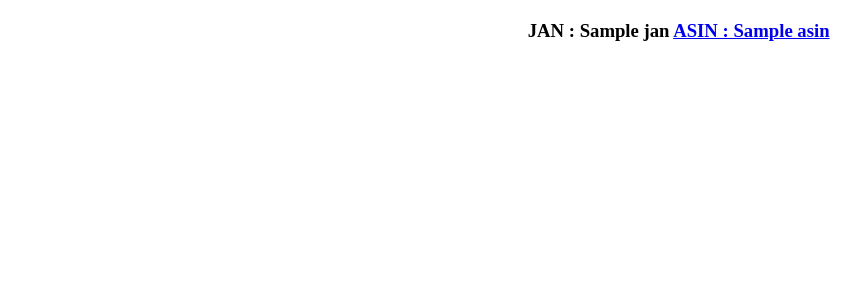
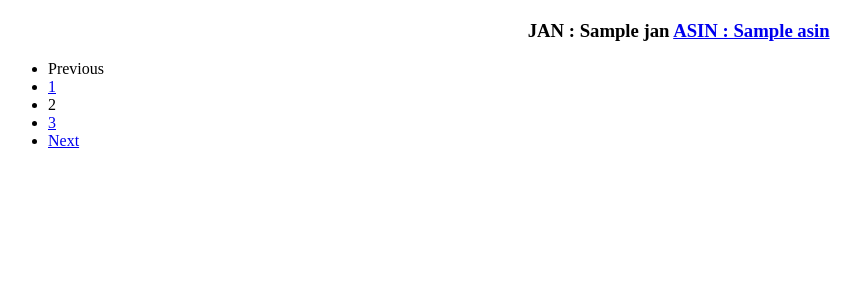
Before and after one commit to heyjun3/aps, a Flask app: template web/templates/chart.html in a window 1280 px wide. Shown: the part 476-759 px from the top of the page, without its empty margins (0-861 px from the left). Run offline with Flask 2, Linux system fonts and the light colour scheme; the template is opened without the code that fills it: most values are stand-ins (such as "Sample title", 1, 10 or a date in 2020); parts of the project's set-up code (start-up, migrations or seed data) failed here and were passed over; some libraries are stand-ins or nearby versions.

Commit message:
add page

```diff
--- a/web/templates/chart.html
+++ b/web/templates/chart.html
@@ -27,5 +27,21 @@
         <script>var rank = {{ product.rank | tojson }};</script>
         <script>drawChart("{{ product.asin }}", date, price, rank)</script>
     {% endfor %}
+    <nav aria-label="...">
+  <ul class="pagination">
+    <li class="page-item disabled">
+      <span class="page-link">Previous</span>
+    </li>
+    <li class="page-item"><a class="page-link" href="#">1</a></li>
+    <li class="page-item active" aria-current="page">
+      <span class="page-link">2</span>
+    </li>
+    <li class="page-item"><a class="page-link" href="#">3</a></li>
+    <li class="page-item">
+      <a class="page-link" href="#">Next</a>
+    </li>
+  </ul>
+</nav>
+
 </body>
 </html>
```
